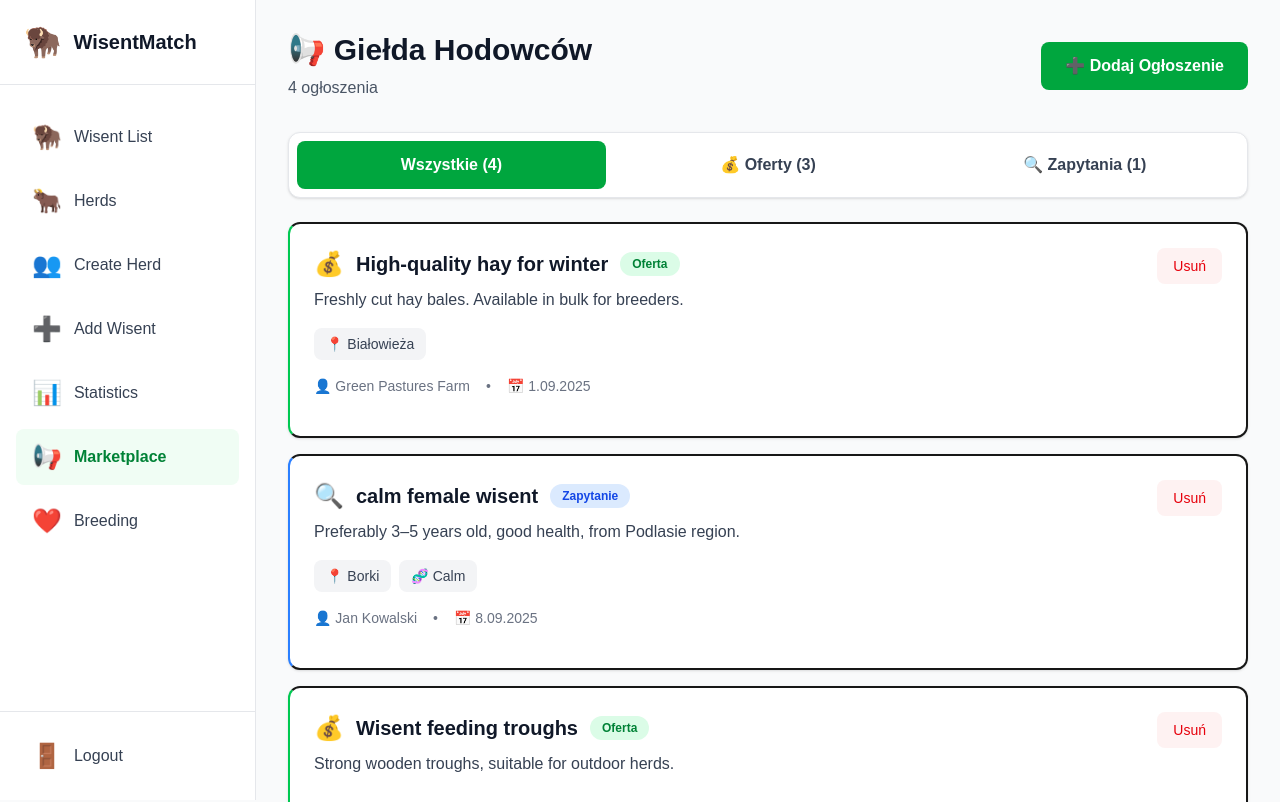
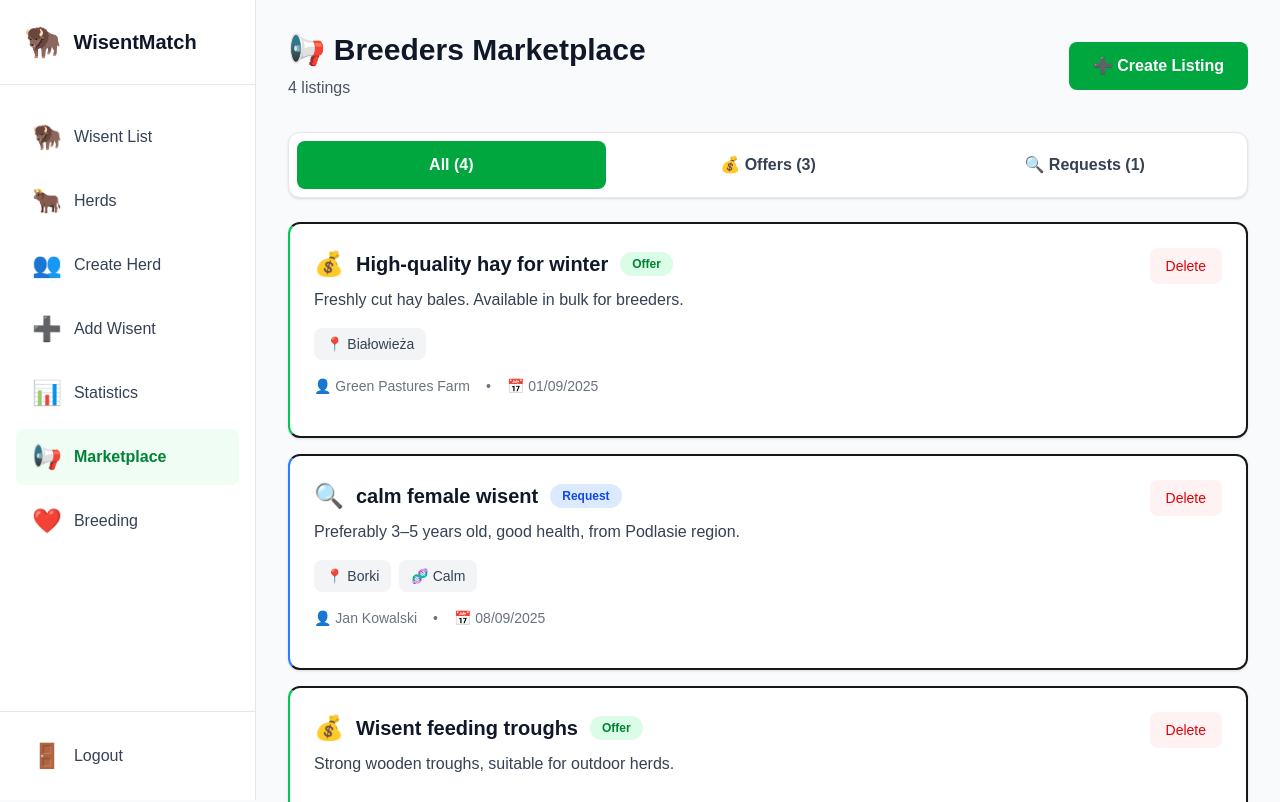
Before and after one commit to Hurtekk/bison-match, a Next.js app in the folder web/wisent-match/: page /dashboard/marketplace in a window 1280 px wide. Shown: the top 802 px of the page. Built offline with nearby package versions, Linux system fonts and the light colour scheme.

Commit message:
EEEEEEEEEE

```diff
--- a/web/wisent-match/src/app/dashboard/marketplace/page.tsx
+++ b/web/wisent-match/src/app/dashboard/marketplace/page.tsx
@@ -1,4 +1,3 @@
-// app/dashboard/marketplace/page.tsx
 "use client";
 
 import { useState } from "react";
@@ -23,22 +22,18 @@ export default function MarketplacePage() {
         <div className="flex items-center justify-between mb-8">
           <div>
             <h1 className="text-3xl font-bold text-gray-900 mb-2">
-              📢 Giełda Hodowców
+              📢 Breeders Marketplace
             </h1>
             <p className="text-gray-600">
               {filteredAdverts.length}{" "}
-              {filteredAdverts.length === 1
-                ? "ogłoszenie"
-                : filteredAdverts.length < 5
-                ? "ogłoszenia"
-                : "ogłoszeń"}
+              {filteredAdverts.length === 1 ? "listing" : "listings"}
             </p>
           </div>
           <Link
             href="/dashboard/marketplace/create"
             className="px-6 py-3 bg-green-600 text-white rounded-lg hover:bg-green-700 transition-colors font-semibold"
           >
-            ➕ Dodaj Ogłoszenie
+            ➕ Create Listing
           </Link>
         </div>
 
@@ -52,7 +47,7 @@ export default function MarketplacePage() {
                 : "text-gray-700 hover:bg-gray-100"
             }`}
           >
-            Wszystkie ({adverts.length})
+            All ({adverts.length})
           </button>
           <button
             onClick={() => setFilter("offer")}
@@ -62,7 +57,7 @@ export default function MarketplacePage() {
                 : "text-gray-700 hover:bg-gray-100"
             }`}
           >
-            💰 Oferty ({offerCount})
+            💰 Offers ({offerCount})
           </button>
           <button
             onClick={() => setFilter("request")}
@@ -72,7 +67,7 @@ export default function MarketplacePage() {
                 : "text-gray-700 hover:bg-gray-100"
             }`}
           >
-            🔍 Zapytania ({requestCount})
+            🔍 Requests ({requestCount})
           </button>
         </div>
 
@@ -81,16 +76,16 @@ export default function MarketplacePage() {
           <div className="bg-white rounded-xl border border-gray-200 p-12 text-center">
             <span className="text-6xl mb-4 block">📢</span>
             <h3 className="text-xl font-semibold text-gray-900 mb-2">
-              Brak ogłoszeń
+              No listings
             </h3>
             <p className="text-gray-600 mb-6">
-              Dodaj pierwsze ogłoszenie na giełdzie
+              Add the first listing to the marketplace
             </p>
             <Link
               href="/dashboard/marketplace/create"
               className="inline-block px-6 py-3 bg-green-600 text-white rounded-lg hover:bg-green-700 transition-colors font-semibold"
             >
-              Dodaj Ogłoszenie
+              Create Listing
             </Link>
           </div>
         ) : (
@@ -121,7 +116,7 @@ export default function MarketplacePage() {
                               : "bg-blue-100 text-blue-700"
                           }`}
                         >
-                          {advert.type === "offer" ? "Oferta" : "Zapytanie"}
+                          {advert.type === "offer" ? "Offer" : "Request"}
                         </span>
                       </div>
                       <p className="text-gray-700 mb-4">
@@ -148,9 +143,7 @@ export default function MarketplacePage() {
                         <span>•</span>
                         <span>
                           📅{" "}
-                          {new Date(advert.postedAt).toLocaleDateString(
-                            "pl-PL"
-                          )}
+                          {new Date(advert.postedAt).toLocaleDateString("en-GB")}
                         </span>
                       </div>
                     </div>
@@ -159,7 +152,7 @@ export default function MarketplacePage() {
                       onClick={() => {
                         if (
                           confirm(
-                            `Czy na pewno chcesz usunąć ogłoszenie "${advert.title}"?`
+                            `Are you sure you want to delete the listing "${advert.title}"?`
                           )
                         ) {
                           deleteAdvert(advert.id);
@@ -167,7 +160,7 @@ export default function MarketplacePage() {
                       }}
                       className="ml-4 px-4 py-2 bg-red-50 text-red-600 rounded-lg hover:bg-red-100 transition-colors font-medium text-sm"
                     >
-                      Usuń
+                      Delete
                     </button>
                   </div>
                 </div>
```
